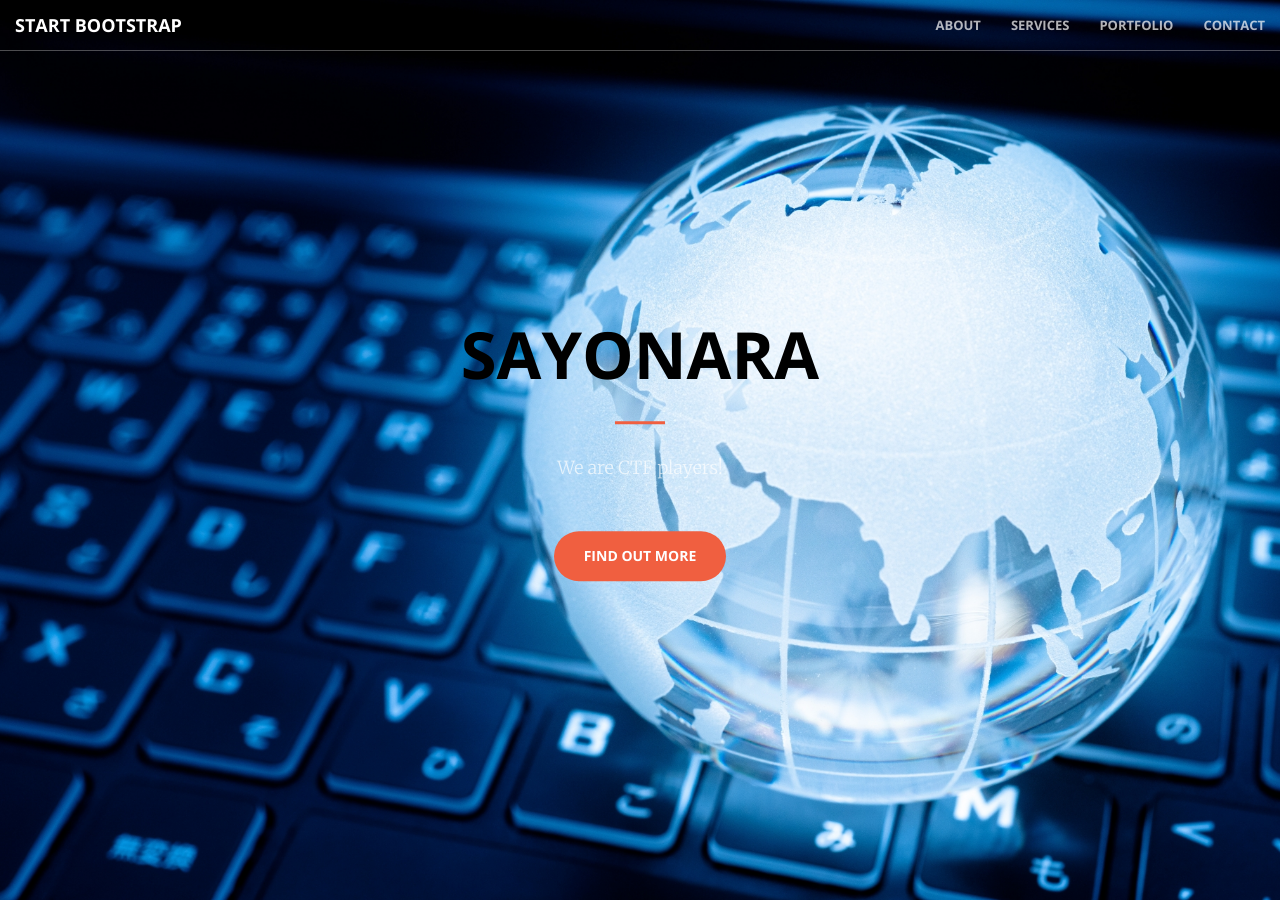
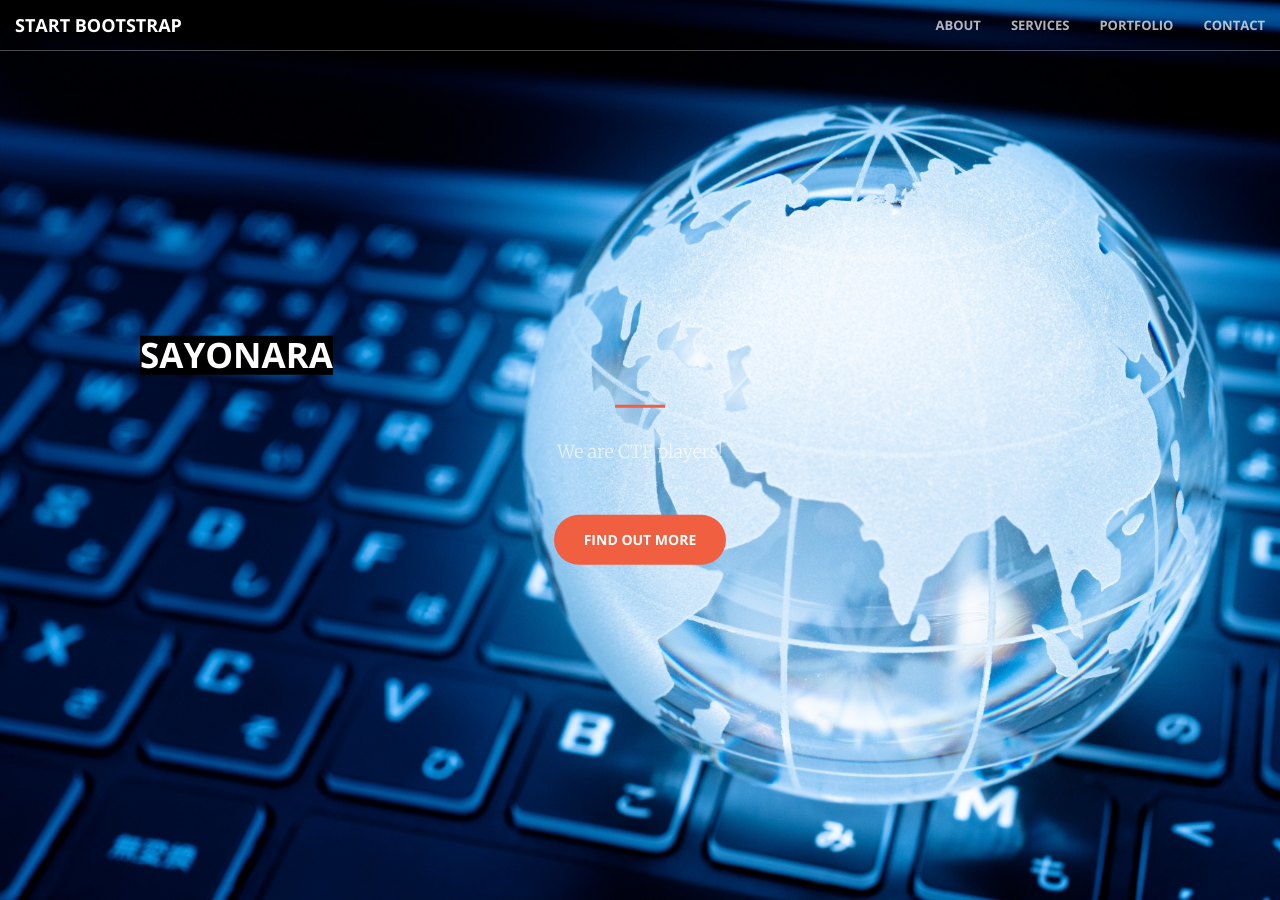
Before and after one commit to azunyan115/Sayonara.github.io, a Jekyll site: the page built from index.html, in a window 1280 px wide and 900 px high. Built offline with Jekyll 4.4.1, drawn with Linux system fonts in a browser that asks for light colours.

Commit message:
Update header.html

```diff
--- a/_includes/header.html
+++ b/_includes/header.html
@@ -1,9 +1,10 @@
 <header>
     <div class="header-content">
         <div class="header-content-inner">
-           <font color="black">
-               <h1>SAYONARA</h1>
-           </font>
+           <table border=0>
+               <tr bgcolor=black><td><font color=white>
+                   <h1>SAYONARA</h1></font></td></tr>
+           </table>
             <hr>
             <font color="black">
                 <p>We are CTF players!</p>
```
